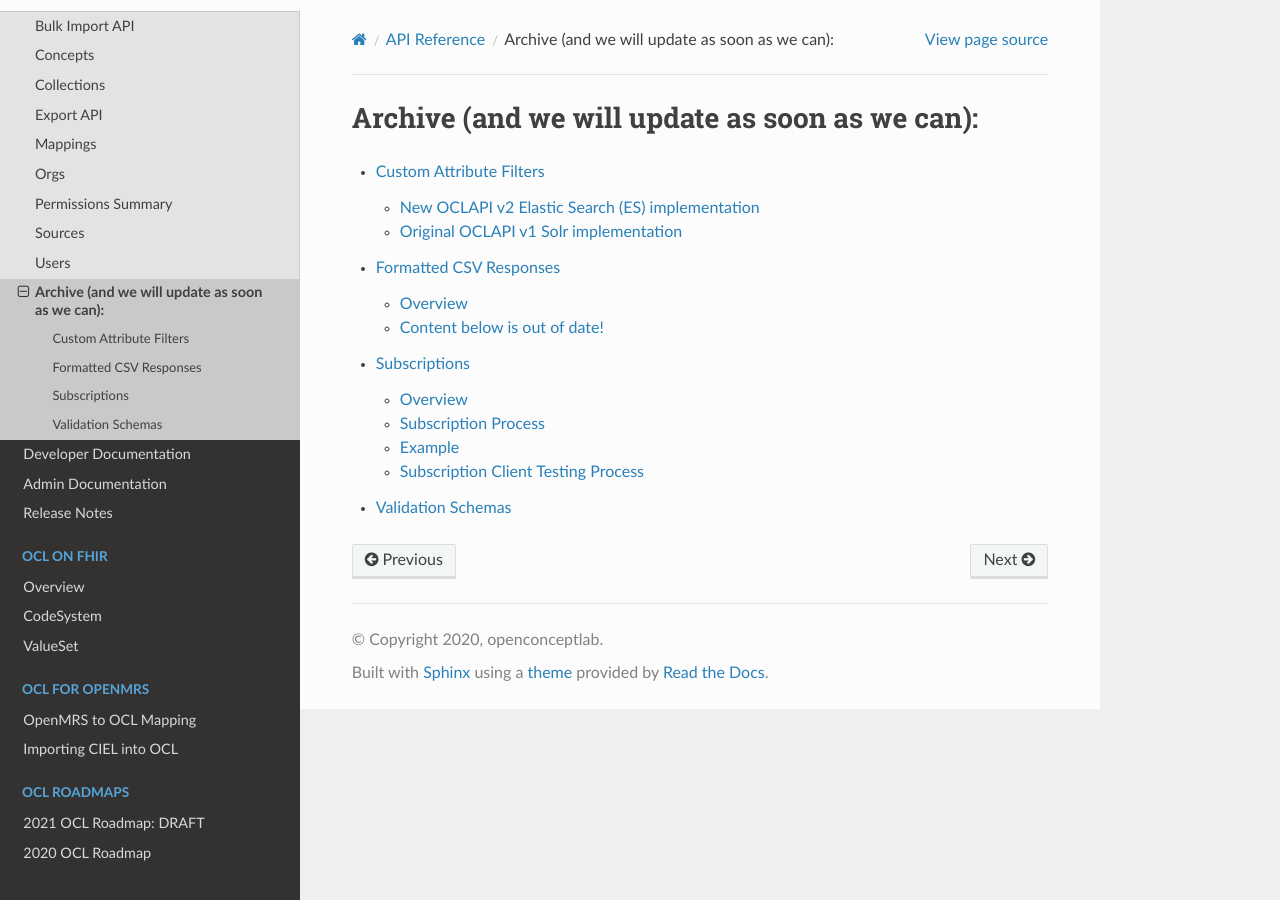
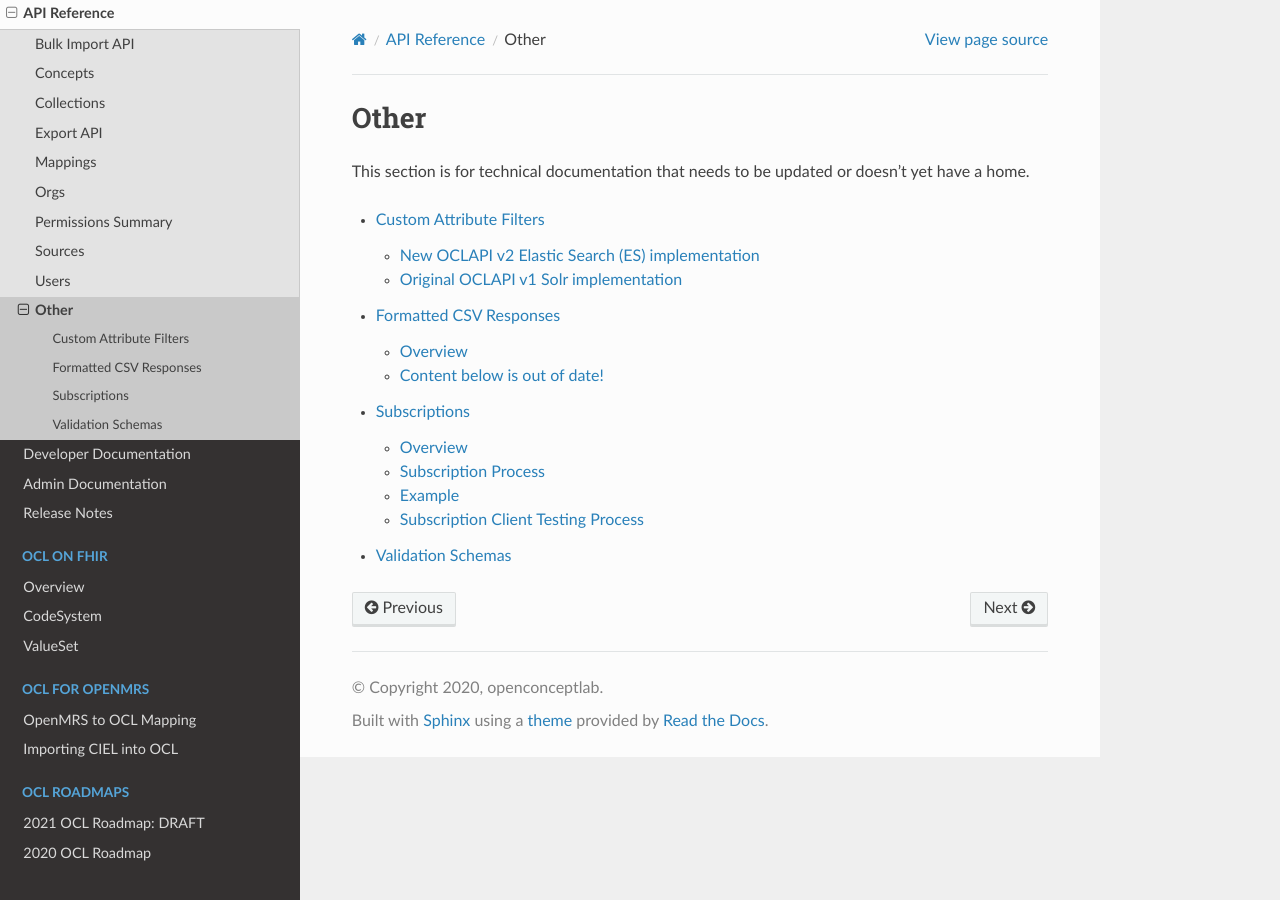
Before and after one commit to OpenConceptLab/ocl-docs, a Sphinx documentation site: the page built from docs/source/oclapi/apireference/other/index.rst, in a window 1280 px wide. Built offline with Sphinx 7.4.7 and the Read the Docs theme 2.0.0, drawn with Linux system fonts in a browser that asks for light colours.

Commit message:
updating archive to other

```diff
--- a/docs/source/oclapi/apireference/index.rst
+++ b/docs/source/oclapi/apireference/index.rst
@@ -15,4 +15,4 @@ This section explains how to interact with OCL using REST APIs.
     permissionssummary
     sources
     users
-    archive/index
+    other/index
--- a/docs/source/oclapi/apireference/archive/index.rst
+++ b/docs/source/oclapi/apireference/other/index.rst
@@ -1,5 +1,7 @@
-Archive (and we will update as soon as we can):
-===============================================
+Other
+======
+
+This section is for technical documentation that needs to be updated or doesn’t yet have a home.
 
 .. toctree::
     :maxdepth: 2
```
Also changed, not shown: docs/source/oclapi/apireference/other/customattributefilters.md (renamed from docs/source/oclapi/apireference/archive/customattributefilters.md), docs/source/oclapi/apireference/other/formattedcsvresponses.md (renamed from docs/source/oclapi/apireference/archive/formattedcsvresponses.md), docs/source/oclapi/apireference/other/subscriptions.md (renamed from docs/source/oclapi/apireference/archive/subscriptions.md), docs/source/oclapi/apireference/other/validationschemas.md (renamed from docs/source/oclapi/apireference/archive/validationschemas.md).
